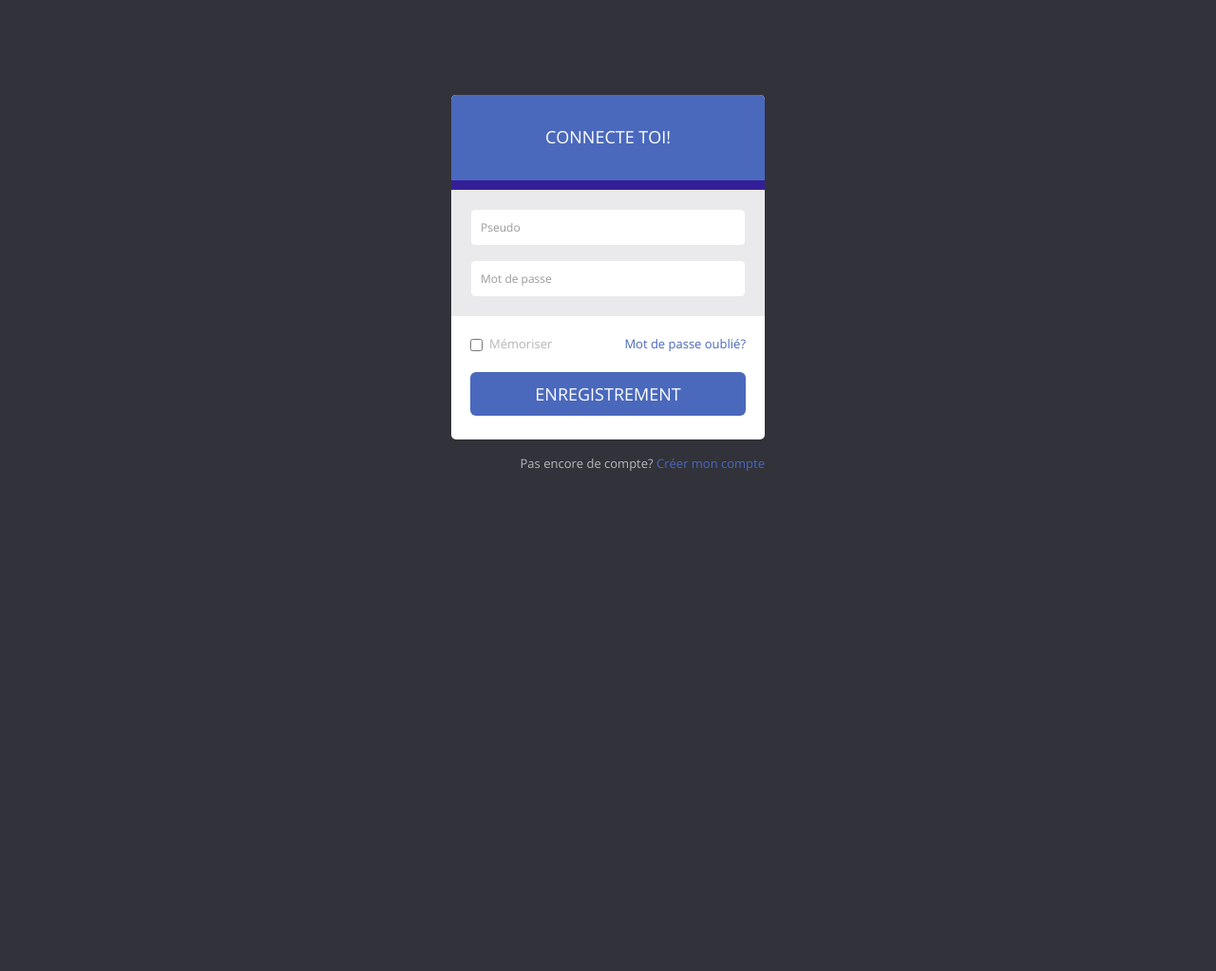
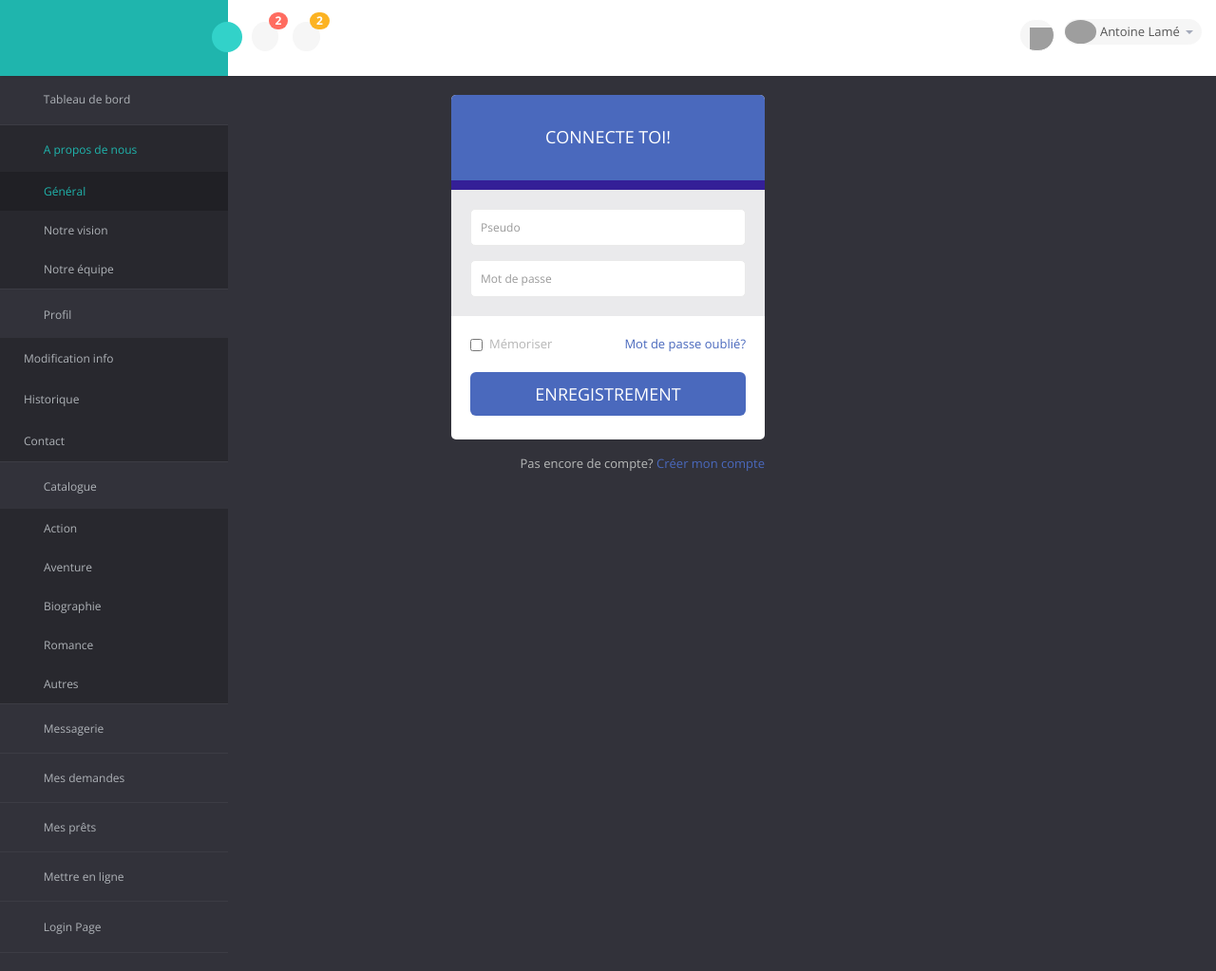
Before and after one commit to lelebl/PISCINE, a PHP site: page /connexion.php in a window 1280 px wide. Shown: the top 1023 px of the page at 95% size. Run offline with PHP 8.4, Linux system fonts and the light colour scheme; some libraries are stand-ins or nearby versions; some web fonts are replaced; grey boxes are pictures that could not be loaded.

Commit message:
Ajout des menus
Ajout bar latérale gauche
ajout menu haut

```diff
--- a/connexion.php
+++ b/connexion.php
@@ -1,8 +1,11 @@
 <?php
 $title="Connexion";
 include("include/header.php");
+
+include("include/menu_haut.php");
+
+include("include/menu_gauche.php");
 ?>
-
   <body class="login-body">
 
     <div class="container">
--- a/include/header.php
+++ b/include/header.php
@@ -8,7 +8,7 @@
     <meta name="author" content="Emmanuelle Thiroloix, Léa Blanchard, Charlotte Decary">
     <link rel="favicon" href="images/favicon.png">
 
-    <title><?php echo $title ?></title>
+    <title>NetWire: <?php echo $title ?></title>
 
     <!--Core CSS -->
     <link href="css/bootstrap.min.css" rel="stylesheet">
--- /dev/null
+++ b/include/menu_gauche.php
@@ -0,0 +1,80 @@
+<aside>
+    <div id="sidebar" class="nav-collapse">
+        <!-- sidebar menu start-->            <div class="leftside-navigation">
+            <ul class="sidebar-menu" id="nav-accordion">
+            <li>
+                <a href="index.html">
+                    <i class="fa fa-dashboard"></i>
+                    <span>Tableau de bord</span>
+                </a>
+            </li>
+            <li class="sub-menu">
+                <a href="javascript:;" class="active">
+                    <i class="fa fa-info-circle"></i>
+                    <span>A propos de nous</span>
+                </a>
+                <ul class="sub">
+                    <li class="active"><a href="apropos_general.html">Général</a></li>
+                    <li><a href="buttons.html">Notre vision</a></li>
+                    <li><a href="typography.html">Notre équipe</a></li>
+                </ul>
+            </li>
+            <li>
+                <a href="fontawesome.html">
+                    <i class="glyphicon glyphicon-user"></i>
+                    <span>Profil </span>
+                </a>
+                <ul class="sub">
+                    <li><a href="form_component.html">Modification info</a></li>
+                    <li><a href="advanced_form.html">Historique</a></li>
+                    <li><a href="advanced_form.html">Contact</a></li>
+                </ul>
+            </li>
+            <li class="sub-menu">
+                <a href="javascript:;">
+                    <i class="fa fa-book"></i>
+                    <span>Catalogue</span>
+                </a>
+                <ul class="sub">
+                    <li><a href="form_component.html">Action</a></li>
+                    <li><a href="advanced_form.html">Aventure</a></li>
+                    <li><a href="form_wizard.html">Biographie</a></li>
+                    <li><a href="form_validation.html">Romance</a></li>
+                    <li><a href="file_upload.html">Autres</a></li>
+                </ul>
+            </li>
+            <li class="sub-menu">
+                <a href="javascript:;">
+                    <i class="fa fa-envelope"></i>
+                    <span>Messagerie</span>
+                </a>
+            </li>
+            <li class="sub-menu">
+                <a href="javascript:;">
+                    <i class="fa fa-reply"></i>
+                    <span>Mes demandes</span>
+                </a>
+            </li>
+            <li class="sub-menu">
+                <a href="javascript:;">
+                    <i class="fa fa-share"></i>
+                    <span>Mes prêts</span>
+                </a>
+            </li>
+            <li class="sub-menu">
+                <a href="javascript:;">
+                    <i class="fa fa-random"></i>
+                    <span>Mettre en ligne</span>
+                </a>
+            </li>
+            <li>
+                <a href="login.html">
+                    <i class="fa fa-user"></i>
+                    <span>Login Page</span>
+                </a>
+            </li>
+        </ul></div>
+<!-- sidebar menu end-->
+    </div>
+</aside>
+<!--sidebar end-->
--- /dev/null
+++ b/include/menu_haut.php
@@ -0,0 +1,119 @@
+<section id="container" >
+<!--header start-->
+<header class="header fixed-top clearfix">
+<!--logo start-->
+<div class="brand">
+
+      <!--<a href="index.html" class="logo">
+      <img src="images/logo.png" alt="">
+    </a>-->
+    <div class="sidebar-toggle-box">
+        <div class="fa fa-bars"></div>
+    </div>
+</div>
+<!--logo end-->
+
+<div class="nav notify-row" id="top_menu">
+    <!--  notification start -->
+    <ul class="nav top-menu">
+        <!-- settings end -->
+        <!-- inbox dropdown start-->
+        <li id="header_inbox_bar" class="dropdown">
+            <a data-toggle="dropdown" class="dropdown-toggle" href="#">
+                <i class="fa fa-envelope-o"></i>
+                <span class="badge bg-important">2</span>
+            </a>
+            <ul class="dropdown-menu extended inbox">
+                <li>
+                    <p class="red">Vous avez 4 nouveaux messages</p>
+                </li>
+                <li>
+                    <a href="#">
+                        <span class="photo"><img alt="avatar" src="images/charlotte_decary.jpg"></span>
+                                <span class="subject">
+                                <span class="from">Charlotte Decary</span>
+                                <span class="time">Maintenant</span>
+                                </span>
+                                <span class="message">
+                                    Coucou je suis Charlotte!
+                                </span>
+                    </a>
+                </li>
+
+                <li>
+                    <a href="#">
+                        <span class="photo"><img alt="avatar" src="images/mika.jpg"></span>
+                                <span class="subject">
+                                <span class="from">Mika</span>
+                                <span class="time">2 hour ago</span>
+                                </span>
+                                <span class="message">
+                                    Holà, on en est où dans le PSTE?
+                                </span>
+                    </a>
+                </li>
+                <li>
+                    <a href="#">Voir tous les message</a>
+                </li>
+            </ul>
+        </li>
+        <!-- inbox dropdown end -->
+        <!-- notification dropdown start-->
+        <li id="header_notification_bar" class="dropdown">
+            <a data-toggle="dropdown" class="dropdown-toggle" href="#">
+
+                <i class="fa fa-bell-o"></i>
+                <span class="badge bg-warning">2</span>
+            </a>
+            <ul class="dropdown-menu extended notification">
+                <li>
+                    <p>Notifications</p>
+                </li>
+                <li>
+                    <div class="alert alert-info clearfix">
+                        <span class="alert-icon"><i class="glyphicon glyphicon-book"></i></span>
+                        <div class="noti-info">
+                            <a href="#"> Vous avez une demande de livre!</a>
+                        </div>
+                    </div>
+                </li>
+                <li>
+                    <div class="alert alert-danger clearfix">
+                        <span class="alert-icon"><i class="glyphicon glyphicon-user"></i></span>
+                        <div class="noti-info">
+                            <a href="#"> Vous avez une demande de contact</a>
+                        </div>
+                    </div>
+                </li>
+
+            </ul>
+        </li>
+        <!-- notification dropdown end -->
+    </ul>
+    <!--  notification end -->
+</div>
+<div class="top-nav clearfix">
+    <!--search & user info start-->
+    <ul class="nav pull-right top-menu">
+        <li>
+            <input type="text" class="form-control search" placeholder=" Rechercher">
+        </li>
+        <!-- user login dropdown start-->
+        <li class="dropdown">
+            <a data-toggle="dropdown" class="dropdown-toggle" href="#">
+                <img alt="" src="images/antoine_lame.jpg">
+                <span class="username">Antoine Lamé</span>
+                <b class="caret"></b>
+            </a>
+            <ul class="dropdown-menu extended logout">
+                <li><a href="#"><i class=" fa fa-suitcase"></i>Profile</a></li>
+                <li><a href="#"><i class="fa fa-cog"></i> Réglage</a></li>
+                <li><a href="login.html"><i class="fa fa-key"></i> Déconnecter</a></li>
+            </ul>
+        </li>
+        <!-- user login dropdown end -->
+    </ul>
+    <!--search & user info end-->
+</div>
+</header>
+<!--header end-->
```
